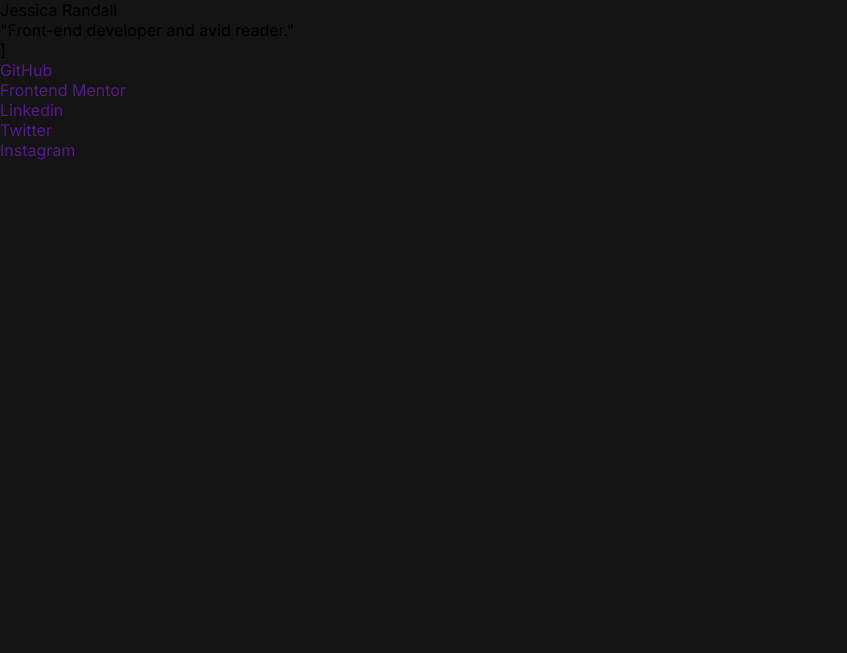
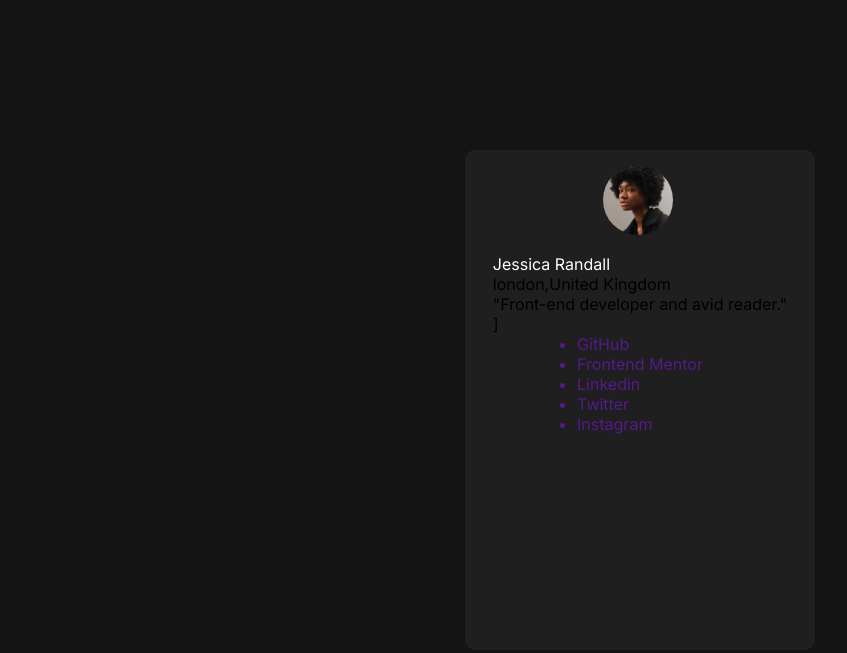
Before and after one commit to MatheusCompag/social-links-profile, a plain HTML site: page index.html in a window 1280 px wide. Shown: the whole page, without its empty margins (0-847 px from the left). Drawn offline with Linux system fonts and the light colour scheme.

Commit message:
adicionando o começo do css

```diff
--- a/index.html
+++ b/index.html
@@ -15,8 +15,9 @@
 <body>
     <div class="card">
         <div class="informations">
+            <img src="./src/images/avatar-jessica.jpeg" alt="foto de perfil">
             <p class="name">Jessica Randall</p>
-            <p class="cep"></p>
+            <p class="cep">london,United Kingdom</p>
             <p class="bio">"Front-end developer and avid reader."</p>]
         </div>
 
--- a/src/css/style.css
+++ b/src/css/style.css
@@ -1,7 +1,38 @@
 html {
     font-family: 'Inter', sans-serif;
+    height: 100%;
+    background-color: hsl(0, 0%, 8%);
+
 }
 
 body{
-    background-color: hsl(0, 0%, 8%);
+display: flex;
+justify-content: center;
+align-items: center;
+height: 100vh;
+
 }
+
+.card{
+    background-color: hsl(0, 0%, 12%);
+    border-radius: 10px;
+    height: 500px;
+    width: 350px;
+    display: flex;
+    flex-direction: column;
+    align-items: center;
+
+}
+
+
+.card .informations img{
+    border-radius: 50px;
+    height: 70px;
+    margin-left: 110px;
+    margin-top: 15px;
+    margin-bottom: 15px;
+}
+
+.card .informations .name{
+    color: white;
+}
```
